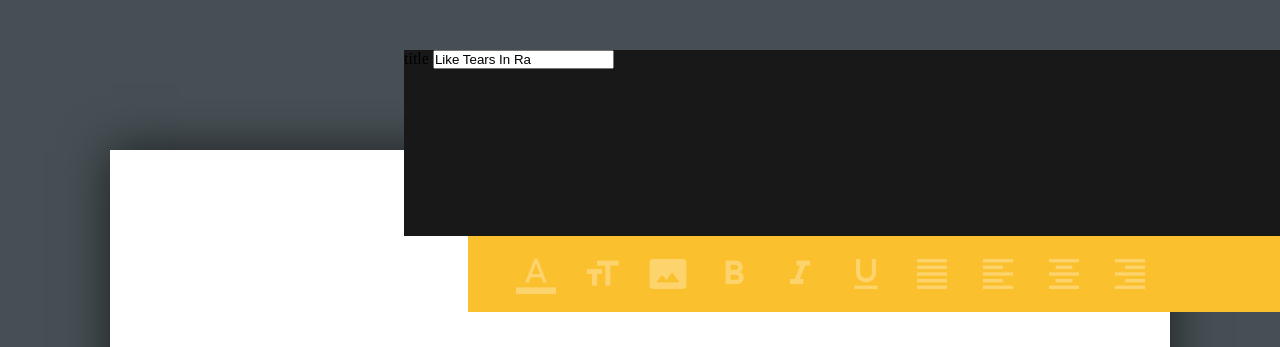
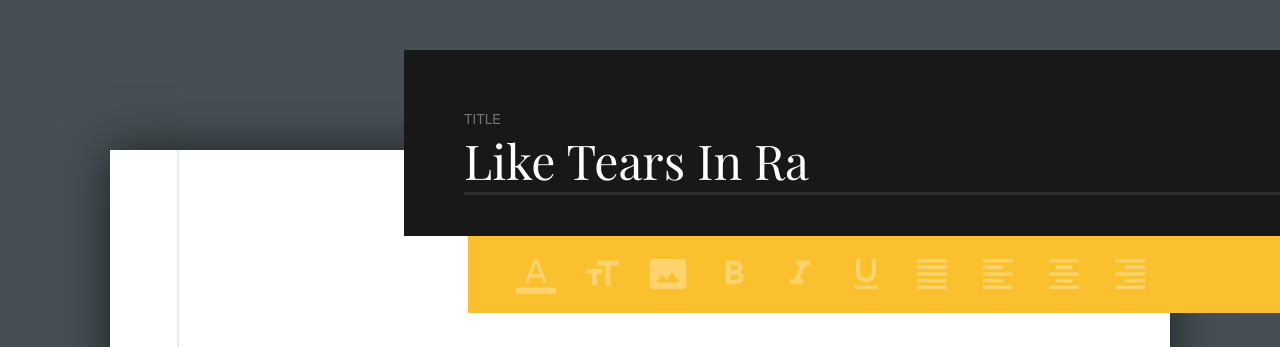
Before and after one commit to GADKIY/githomework, a plain HTML site: page homework9/homework9.2/index.html in a window 1280 px wide. Shown: the top 347 px of the page. Drawn offline with nearby package versions, Linux system fonts and the light colour scheme.

Commit message:
fixed "Like Tears"

```diff
--- a/homework9/homework9.2/css/style.css
+++ b/homework9/homework9.2/css/style.css
@@ -9,7 +9,26 @@
 html, body{
     width: 100%;
     height: 100%;
+}
 
+#title{
+    background-color: transparent;
+    color: #fff;
+    font-family: 'Playfair Display', serif;
+    font-size: 48px;
+    width: 100%;
+    border: none;
+    border-bottom: 3px solid #303030;
+    outline: none;
+
+}
+
+.area label {
+    display: block;
+    color: #767676;
+    font-family: 'proxima_novaregular';
+    text-transform: uppercase;
+    font-size: 15px;
 }
 
 body{
@@ -35,18 +54,14 @@ body{
     max-width: 877px;
     height: 100%;
     max-height: 186px;
+    padding-top: 60px;
+    padding-left: 60px;
 }
-
-/* input[type="text"]{
-    outline bottom: 2px solid #303030;
-    height: 70px;
-    width: 100%;
-
-} */
 
 .icons li{
     list-style: none;
     display: inline-block;
+    margin: 15px 0;
 
 }
 
@@ -63,15 +78,15 @@ a:hover{
 }
 
 .list{
-    height: 100%;
-    max-height: 76px;
+    /* height: 100%; */
+    /* max-height: 76px; */
     background-color: #fbc02d;
     width: 100%;
     max-width: 812px;
     text-align: left;
     font-size: 40px;
     padding-left: 40px;
-    padding-top: 15px;
+    /* padding-top: 15px;  */
     margin-left: 64px;
 }
 
@@ -89,6 +104,7 @@ p{
 }
 
 .content{
+    position: relative;
     width: 90%;
     max-width: 1060px;
     margin: 0 auto;
@@ -100,6 +116,17 @@ p{
     padding-left: 115px;
     padding-bottom: 40px;
     box-shadow: 0 0 45px 0 rgba(0, 0, 0, 0.6);
+    z-index: -1;
+}
+
+.content::before{
+    content: '';
+    background-color: #e8eced;
+    position: absolute;
+    width: 2px;
+    height: 100%;
+    top: 0;
+    left: 67px;
 
 }
 
```
